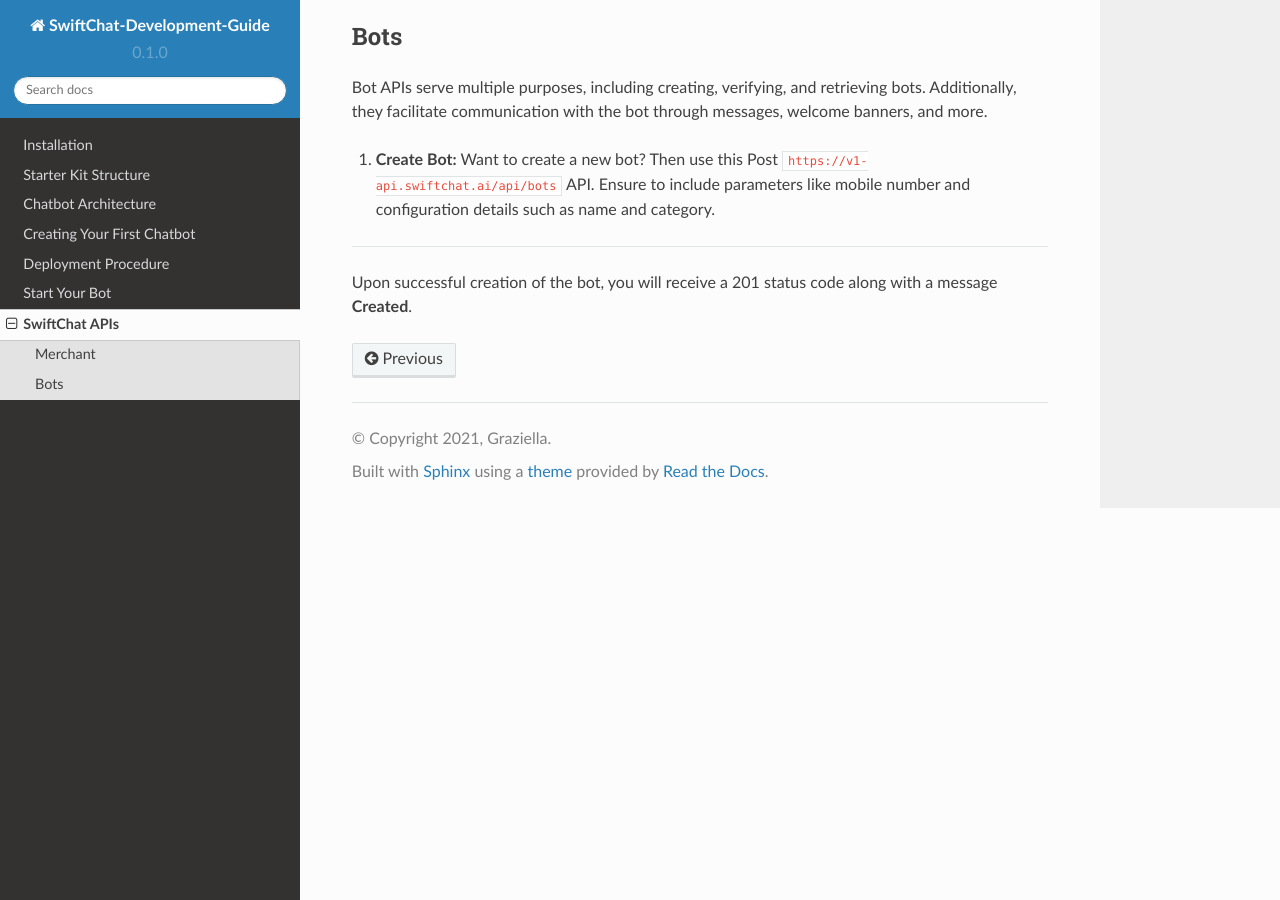
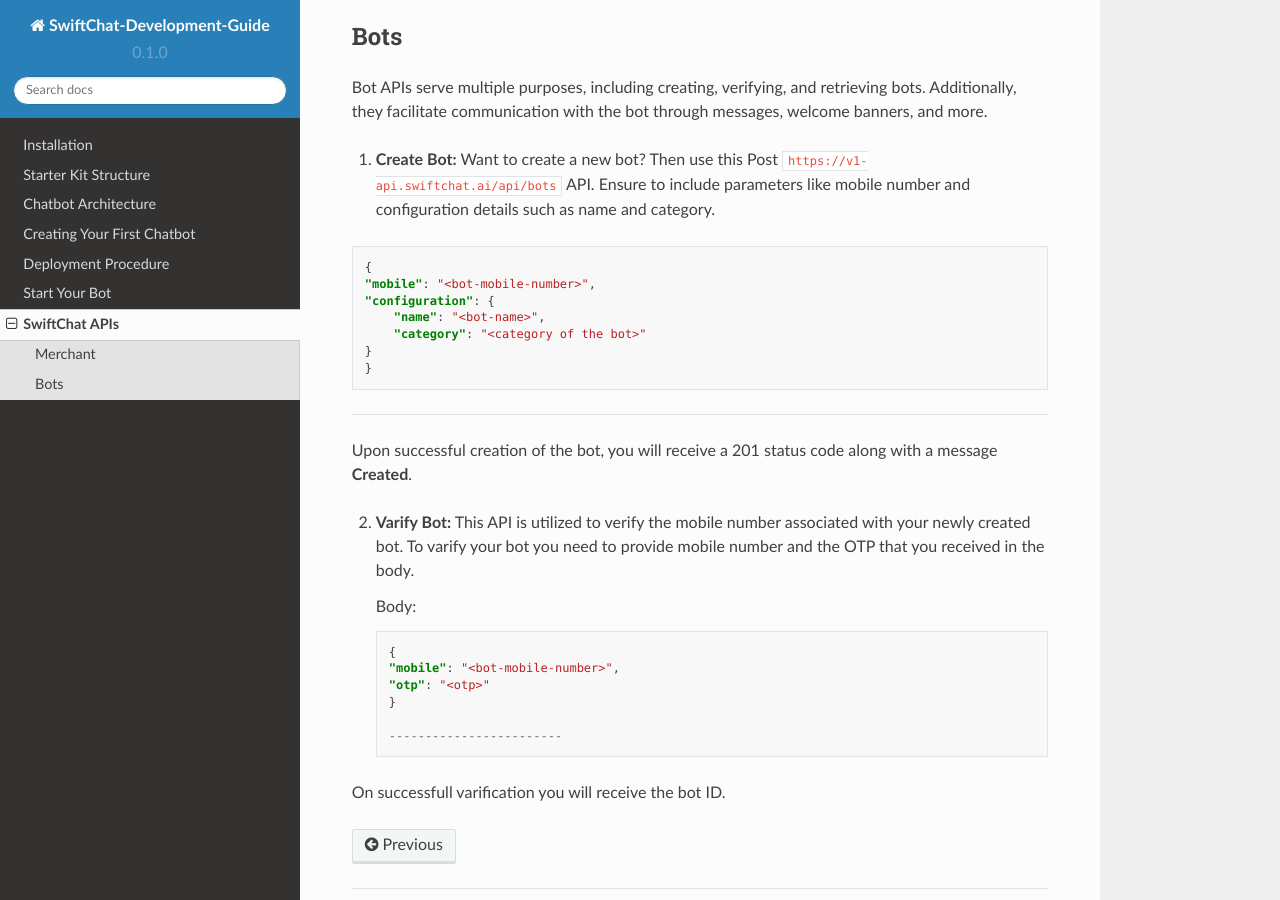
Before and after one commit to Priyanka-sharma181/Chatbot-Development-Guide, a Sphinx documentation site: the page built from docs/source/api_reference.rst, in a window 1280 px wide and 900 px high, scrolled down 2064 px. Built offline with Sphinx 7.4.7 and the Read the Docs theme 2.0.0, drawn with Linux system fonts in a browser that asks for light colours.

Commit message:
api reference

```diff
--- a/docs/source/api_reference.rst
+++ b/docs/source/api_reference.rst
@@ -96,6 +96,7 @@
 1. **Create Bot:** Want to create a new bot? Then use this Post ``https://v1-api.swiftchat.ai/api/bots`` API. Ensure to include parameters like mobile number and configuration details such as name and category.
 
 .. code-block:: json
+
     {
     "mobile": "<bot-mobile-number>",
     "configuration": {
@@ -106,3 +107,18 @@
 ------------------------
 
 Upon successful creation of the bot, you will receive a 201 status code along with a message **Created**.
+
+2. **Varify Bot:** This API is utilized to verify the mobile number associated with your newly created bot. To varify your bot you need to provide mobile number and the OTP that you received in the body.
+
+   Body:
+
+   .. code-block:: json
+
+    {
+    "mobile": "<bot-mobile-number>",
+    "otp": "<otp>"
+    }
+
+    ------------------------
+
+On successfull varification you will receive the bot ID.
```
